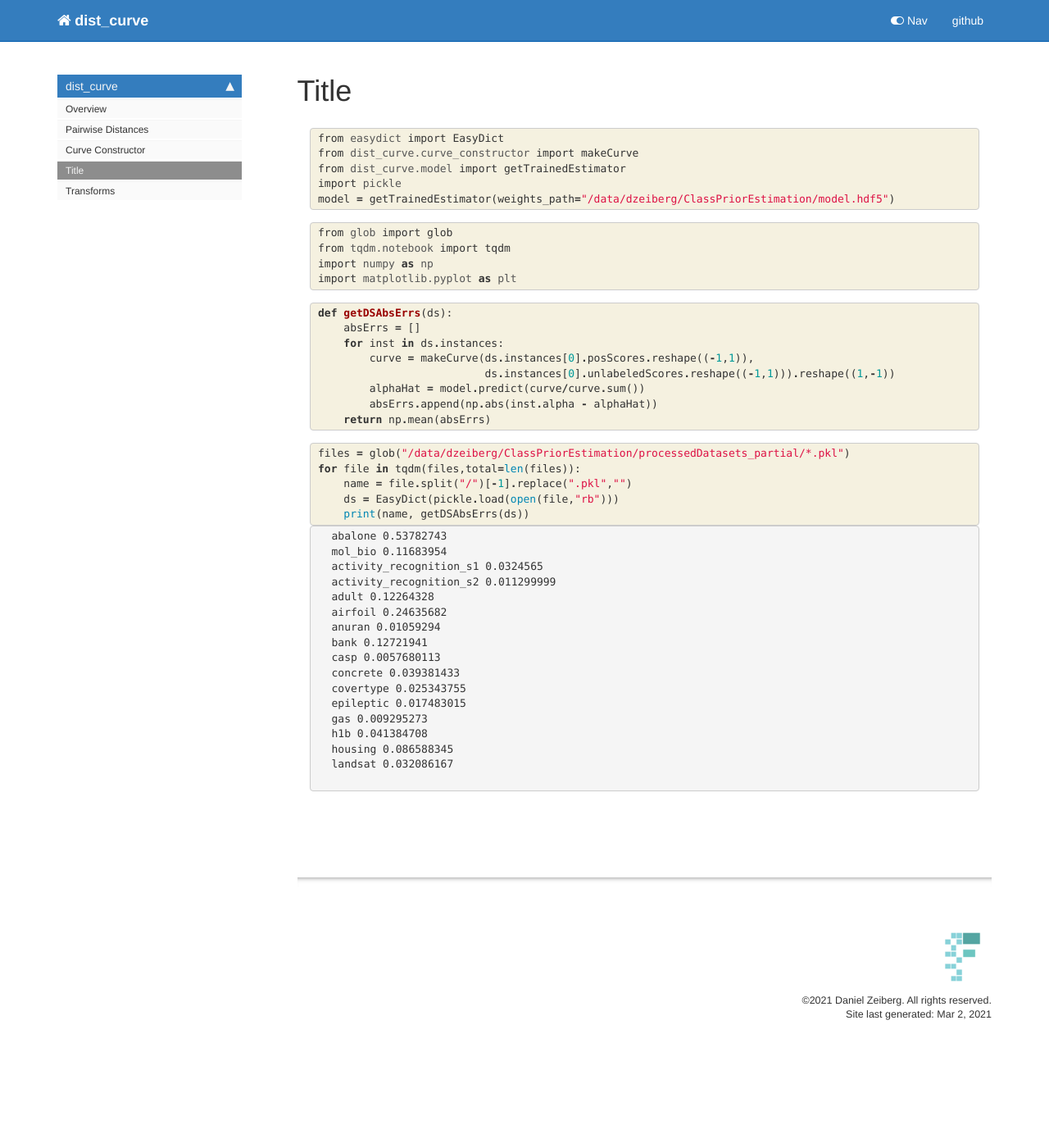
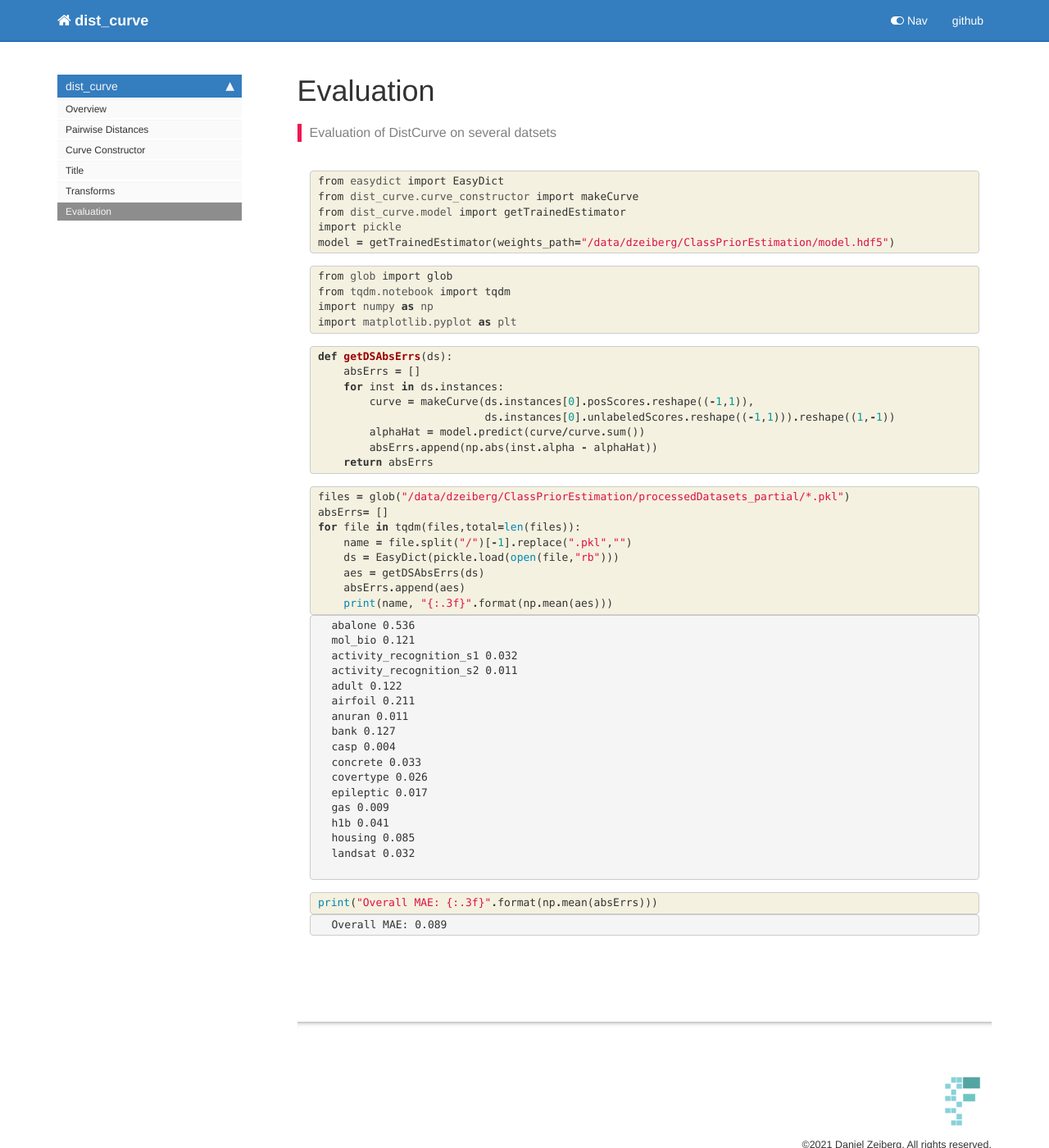
Before and after one commit to Dzeiberg/dist_curve, a Jekyll site: the page built from docs/Evaluate.html, in a window 1280 px wide and 1400 px high. Shown: the whole window at 82% size. Built offline with Jekyll 4.4.1, drawn with Linux system fonts in a browser that asks for light colours; nearby versions of some CDN libraries; comment, search, counter and statistics services are not loaded.

Commit message:
update results nb

```diff
--- a/docs/Evaluate.html
+++ b/docs/Evaluate.html
@@ -1,12 +1,12 @@
 ---
 
-title: Title
+title: Evaluation
 
 keywords: fastai
 sidebar: home_sidebar
 
-
-
+summary: "Evaluation of DistCurve on several datsets"
+description: "Evaluation of DistCurve on several datsets"
 nb_path: "06_Evaluate.ipynb"
 ---
 <!--
@@ -83,7 +83,7 @@ nb_path: "06_Evaluate.ipynb"
                           <span class="n">ds</span><span class="o">.</span><span class="n">instances</span><span class="p">[</span><span class="mi">0</span><span class="p">]</span><span class="o">.</span><span class="n">unlabeledScores</span><span class="o">.</span><span class="n">reshape</span><span class="p">((</span><span class="o">-</span><span class="mi">1</span><span class="p">,</span><span class="mi">1</span><span class="p">)))</span><span class="o">.</span><span class="n">reshape</span><span class="p">((</span><span class="mi">1</span><span class="p">,</span><span class="o">-</span><span class="mi">1</span><span class="p">))</span>
         <span class="n">alphaHat</span> <span class="o">=</span> <span class="n">model</span><span class="o">.</span><span class="n">predict</span><span class="p">(</span><span class="n">curve</span><span class="o">/</span><span class="n">curve</span><span class="o">.</span><span class="n">sum</span><span class="p">())</span>
         <span class="n">absErrs</span><span class="o">.</span><span class="n">append</span><span class="p">(</span><span class="n">np</span><span class="o">.</span><span class="n">abs</span><span class="p">(</span><span class="n">inst</span><span class="o">.</span><span class="n">alpha</span> <span class="o">-</span> <span class="n">alphaHat</span><span class="p">))</span>
-    <span class="k">return</span> <span class="n">np</span><span class="o">.</span><span class="n">mean</span><span class="p">(</span><span class="n">absErrs</span><span class="p">)</span>
+    <span class="k">return</span> <span class="n">absErrs</span>
 </pre></div>
 
     </div>
@@ -101,10 +101,13 @@ nb_path: "06_Evaluate.ipynb"
 <div class="inner_cell">
     <div class="input_area">
 <div class=" highlight hl-ipython3"><pre><span></span><span class="n">files</span> <span class="o">=</span> <span class="n">glob</span><span class="p">(</span><span class="s2">&quot;/data/dzeiberg/ClassPriorEstimation/processedDatasets_partial/*.pkl&quot;</span><span class="p">)</span>
+<span class="n">absErrs</span><span class="o">=</span> <span class="p">[]</span>
 <span class="k">for</span> <span class="n">file</span> <span class="ow">in</span> <span class="n">tqdm</span><span class="p">(</span><span class="n">files</span><span class="p">,</span><span class="n">total</span><span class="o">=</span><span class="nb">len</span><span class="p">(</span><span class="n">files</span><span class="p">)):</span>
     <span class="n">name</span> <span class="o">=</span> <span class="n">file</span><span class="o">.</span><span class="n">split</span><span class="p">(</span><span class="s2">&quot;/&quot;</span><span class="p">)[</span><span class="o">-</span><span class="mi">1</span><span class="p">]</span><span class="o">.</span><span class="n">replace</span><span class="p">(</span><span class="s2">&quot;.pkl&quot;</span><span class="p">,</span><span class="s2">&quot;&quot;</span><span class="p">)</span>
     <span class="n">ds</span> <span class="o">=</span> <span class="n">EasyDict</span><span class="p">(</span><span class="n">pickle</span><span class="o">.</span><span class="n">load</span><span class="p">(</span><span class="nb">open</span><span class="p">(</span><span class="n">file</span><span class="p">,</span><span class="s2">&quot;rb&quot;</span><span class="p">)))</span>
-    <span class="nb">print</span><span class="p">(</span><span class="n">name</span><span class="p">,</span> <span class="n">getDSAbsErrs</span><span class="p">(</span><span class="n">ds</span><span class="p">))</span>
+    <span class="n">aes</span> <span class="o">=</span> <span class="n">getDSAbsErrs</span><span class="p">(</span><span class="n">ds</span><span class="p">)</span>
+    <span class="n">absErrs</span><span class="o">.</span><span class="n">append</span><span class="p">(</span><span class="n">aes</span><span class="p">)</span>
+    <span class="nb">print</span><span class="p">(</span><span class="n">name</span><span class="p">,</span> <span class="s2">&quot;</span><span class="si">{:.3f}</span><span class="s2">&quot;</span><span class="o">.</span><span class="n">format</span><span class="p">(</span><span class="n">np</span><span class="o">.</span><span class="n">mean</span><span class="p">(</span><span class="n">aes</span><span class="p">)))</span>
 </pre></div>
 
     </div>
@@ -117,22 +120,22 @@ nb_path: "06_Evaluate.ipynb"
 <div class="output_area">
 
 <div class="output_subarea output_stream output_stdout output_text">
-<pre>abalone 0.53782743
-mol_bio 0.11683954
-activity_recognition_s1 0.0324565
-activity_recognition_s2 0.011299999
-adult 0.12264328
-airfoil 0.24635682
-anuran 0.01059294
-bank 0.12721941
-casp 0.0057680113
-concrete 0.039381433
-covertype 0.025343755
-epileptic 0.017483015
-gas 0.009295273
-h1b 0.041384708
-housing 0.086588345
-landsat 0.032086167
+<pre>abalone 0.536
+mol_bio 0.121
+activity_recognition_s1 0.032
+activity_recognition_s2 0.011
+adult 0.122
+airfoil 0.211
+anuran 0.011
+bank 0.127
+casp 0.004
+concrete 0.033
+covertype 0.026
+epileptic 0.017
+gas 0.009
+h1b 0.041
+housing 0.085
+landsat 0.032
 
 </pre>
 </div>
@@ -144,4 +147,35 @@ landsat 0.032086167
 </div>
     {% endraw %}
 
+    {% raw %}
+
+<div class="cell border-box-sizing code_cell rendered">
+<div class="input">
+
+<div class="inner_cell">
+    <div class="input_area">
+<div class=" highlight hl-ipython3"><pre><span></span><span class="nb">print</span><span class="p">(</span><span class="s2">&quot;Overall MAE: </span><span class="si">{:.3f}</span><span class="s2">&quot;</span><span class="o">.</span><span class="n">format</span><span class="p">(</span><span class="n">np</span><span class="o">.</span><span class="n">mean</span><span class="p">(</span><span class="n">absErrs</span><span class="p">)))</span>
+</pre></div>
+
+    </div>
 </div>
+</div>
+
+<div class="output_wrapper">
+<div class="output">
+
+<div class="output_area">
+
+<div class="output_subarea output_stream output_stdout output_text">
+<pre>Overall MAE: 0.089
+</pre>
+</div>
+</div>
+
+</div>
+</div>
+
+</div>
+    {% endraw %}
+
+</div>
--- a/docs/_data/sidebars/home_sidebar.yml
+++ b/docs/_data/sidebars/home_sidebar.yml
@@ -17,10 +17,13 @@ entries:
       url: /Curve_Constructor
     - output: web,pdf
       title: Title
-      url: /Evaluate
+      url: /Dataset
     - output: web,pdf
       title: Transforms
       url: /Univariate_Transforms
+    - output: web,pdf
+      title: Evaluation
+      url: /Evaluate
     output: web
     title: dist_curve
   output: web
--- a/docs/sidebar.json
+++ b/docs/sidebar.json
@@ -3,7 +3,8 @@
     "Overview": "/",
     "Pairwise Distances": "/Pairwise_Distance",
     "Curve Constructor": "/Curve_Constructor",
-    "Title": "/Evaluate",
-    "Transforms": "/Univariate_Transforms"
+    "Title": "/Dataset",
+    "Transforms": "/Univariate_Transforms",
+    "Evaluation": "/Evaluate"
   }
 }
```
Also changed, not shown: docs/Pairwise_Distance.html (+7 -8 lines), docs/index.html (+1 -1 lines), README.md, 1 other file.
